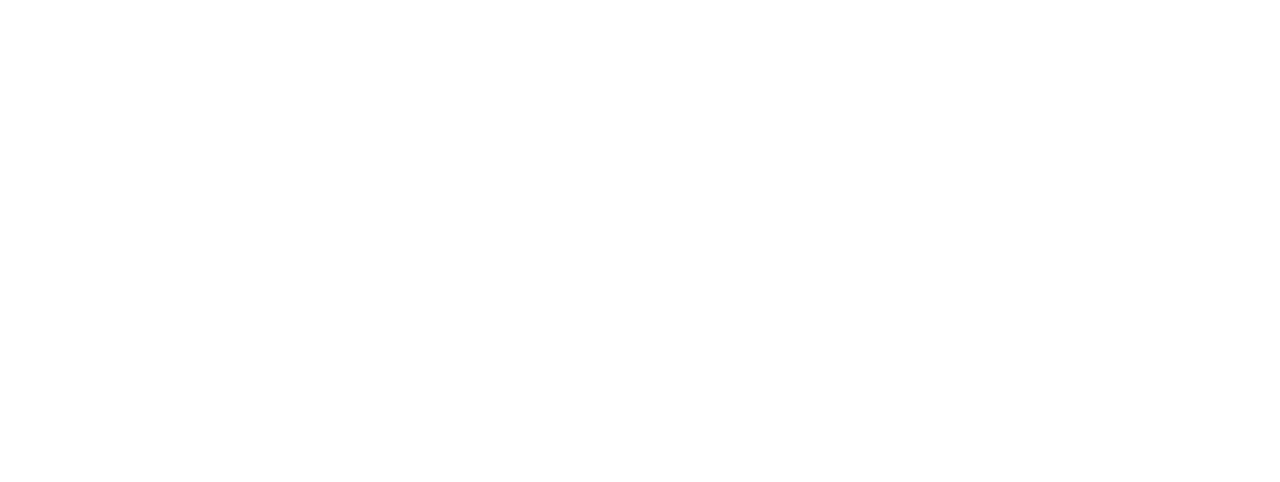
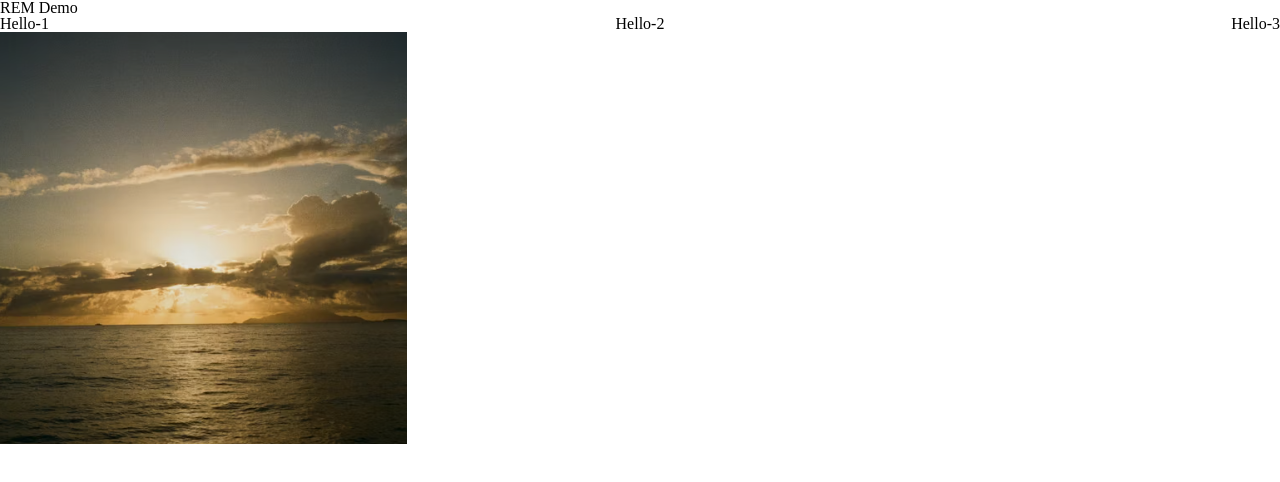
Before and after one commit to codex-assignments/w2-d5-framework-project, a plain HTML site: page index.html in a window 1280 px wide. Drawn offline with Linux system fonts and the light colour scheme.

Commit message:
Added content to index

```diff
--- a/index.html
+++ b/index.html
@@ -8,6 +8,21 @@
     <link rel="stylesheet" href="style.css">
 </head>
 <body>
+    <header><h1>REM Demo</h1></header>
 
+    <main>
+        <section class="wrapper">
+            <h2>Hello-1</h2>
+            <h2>Hello-2</h2>
+            <h2>Hello-3</h2>
+        </section>
+
+        <img src="sunset.png" alt="Sunset over water">
+
+    </main>
+
+    <footer>
+
+    </footer>
 </body>
 </html>
--- a/style.css
+++ b/style.css
@@ -0,0 +1,4 @@
+.wrapper {
+    display: flex;
+    justify-content: space-between;
+}
```
Also changed, not shown: sunset.png (added), 1 other file.
